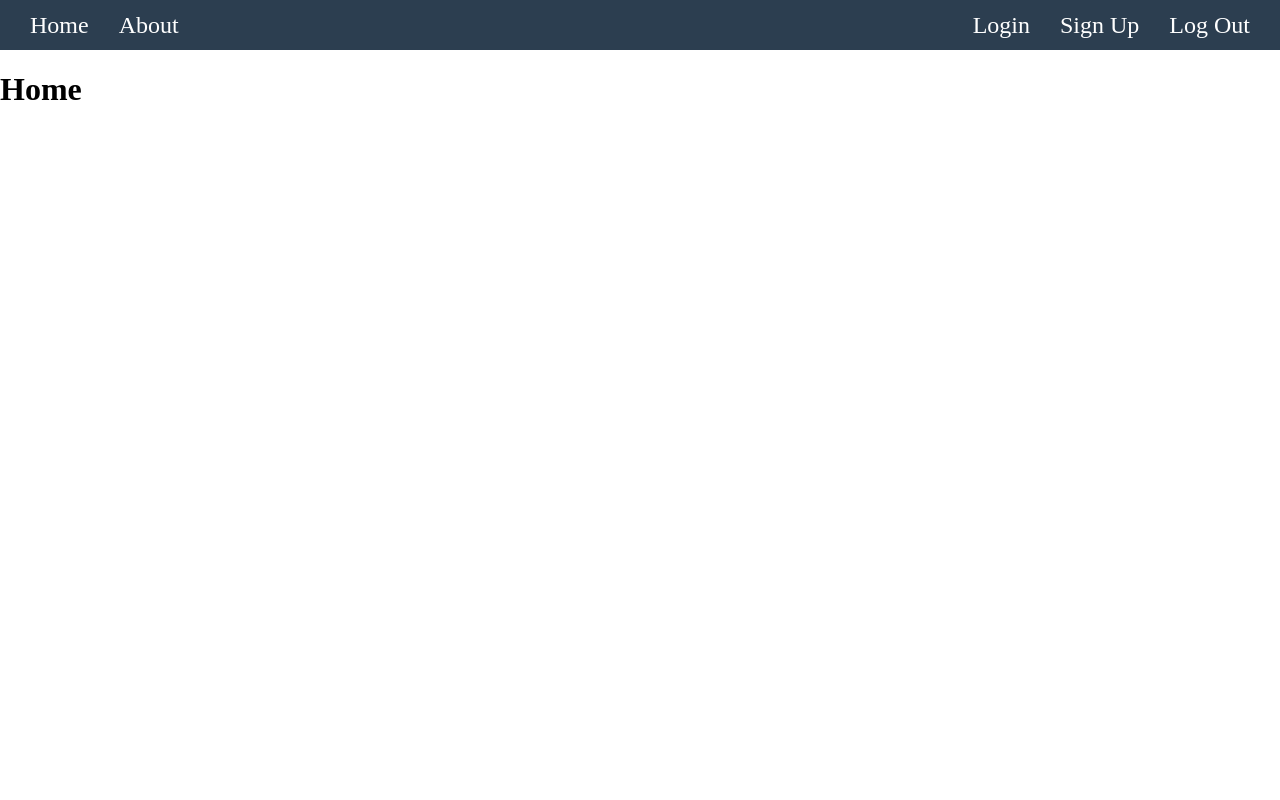
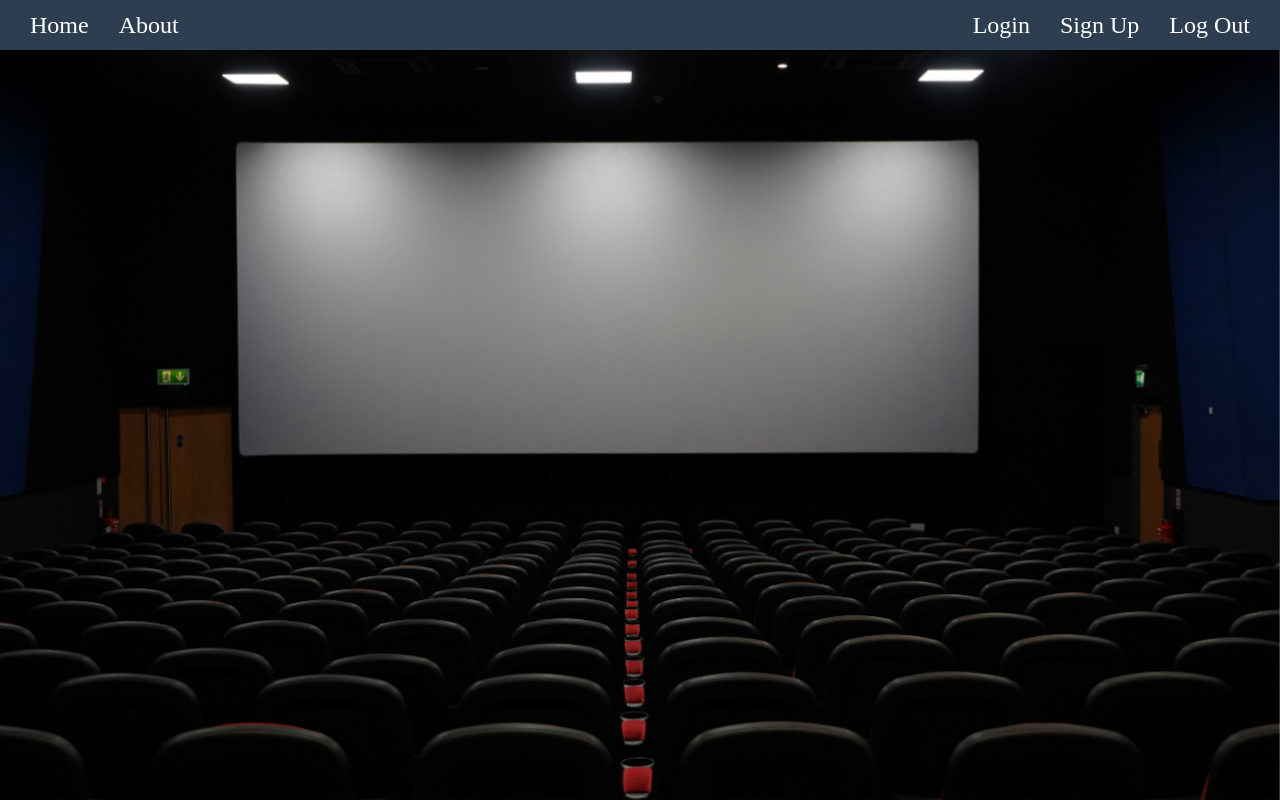
Before and after one commit to ravenusmc/cinema_hall_ticket_sales, a Vue app in the folder client/: page / in a window 1280 px wide. Built offline with nearby package versions, Linux system fonts and the light colour scheme; the HTML template or start-up script is replaced by a standard one.

Commit message:
working on landing page

```diff
--- a/client/src/views/HomeView.vue
+++ b/client/src/views/HomeView.vue
@@ -1,5 +1,42 @@
 <template>
-    <div>
-        <h1>Home</h1>
+  <div>
+    <div class="main-background-div">
+
     </div>
+  </div>
 </template>
+
+<script>
+  export default {
+    name: "HomeView",
+  }
+</script>
+
+<style>
+.main-background-div {
+  width: 100%;
+  height: 100vh; /* Full viewport height */
+  background: url("../assets/images/theater_image.jpg") center/cover no-repeat;
+  position: fixed;
+  top: 0;
+  left: 0;
+  z-index: -1; /* Keep it behind the content */
+  animation: zoomEffect 20s ease-in-out infinite; /* Apply animation */
+}
+
+@keyframes zoomEffect {
+  0% {
+    background-size: 100%; /* Start at normal size */
+    background-position: center center; /* Start at the center */
+  }
+  50% {
+    background-size: 120%; /* Zoom in to 120% */
+    background-position: center top; /* Move the image upwards */
+  }
+  100% {
+    background-size: 100%; /* Reset to original size */
+    background-position: center center; /* Reset to center */
+  }
+}
+
+</style>
```
Also changed, not shown: client/src/assets/images/theater_image.jpg (added), client/src/components/common/Footer.vue (added).
